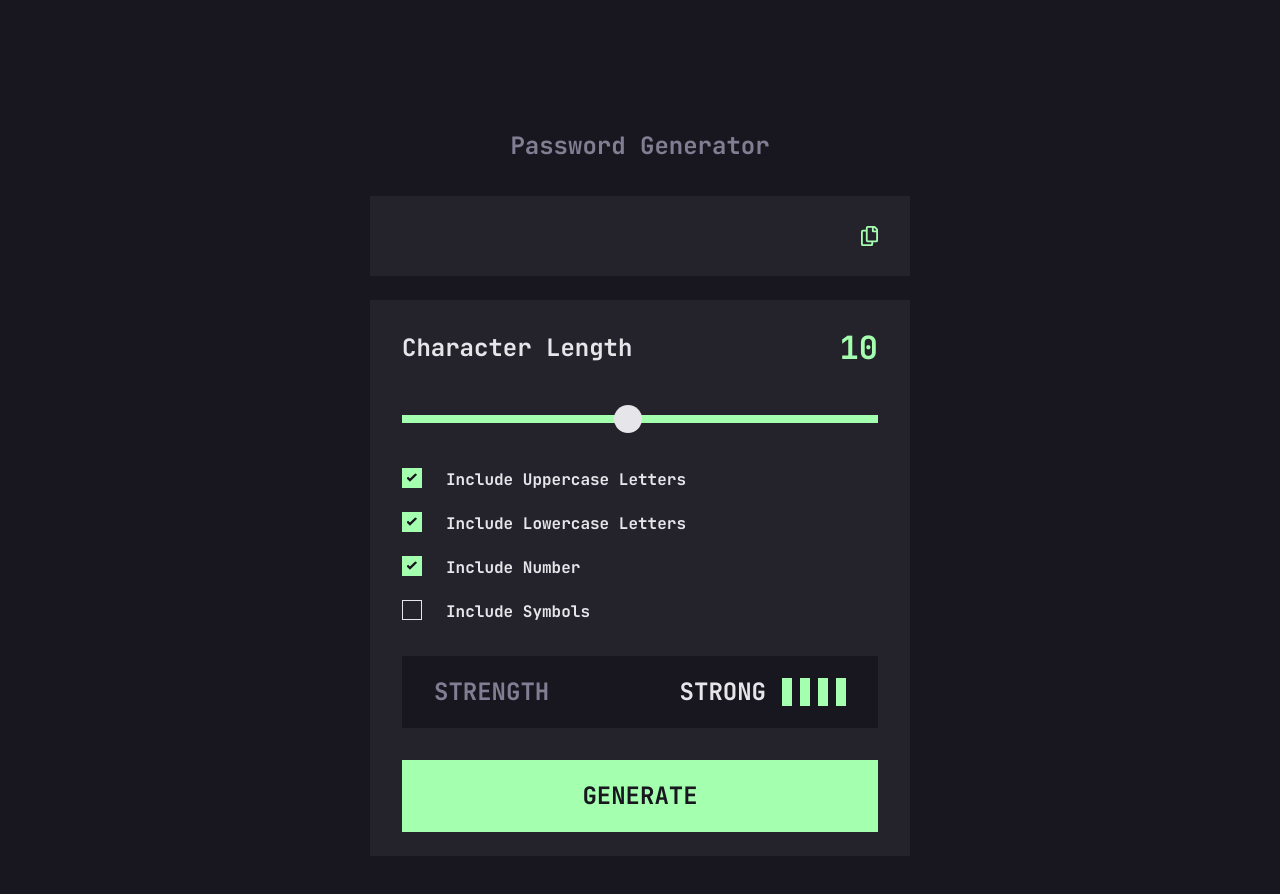
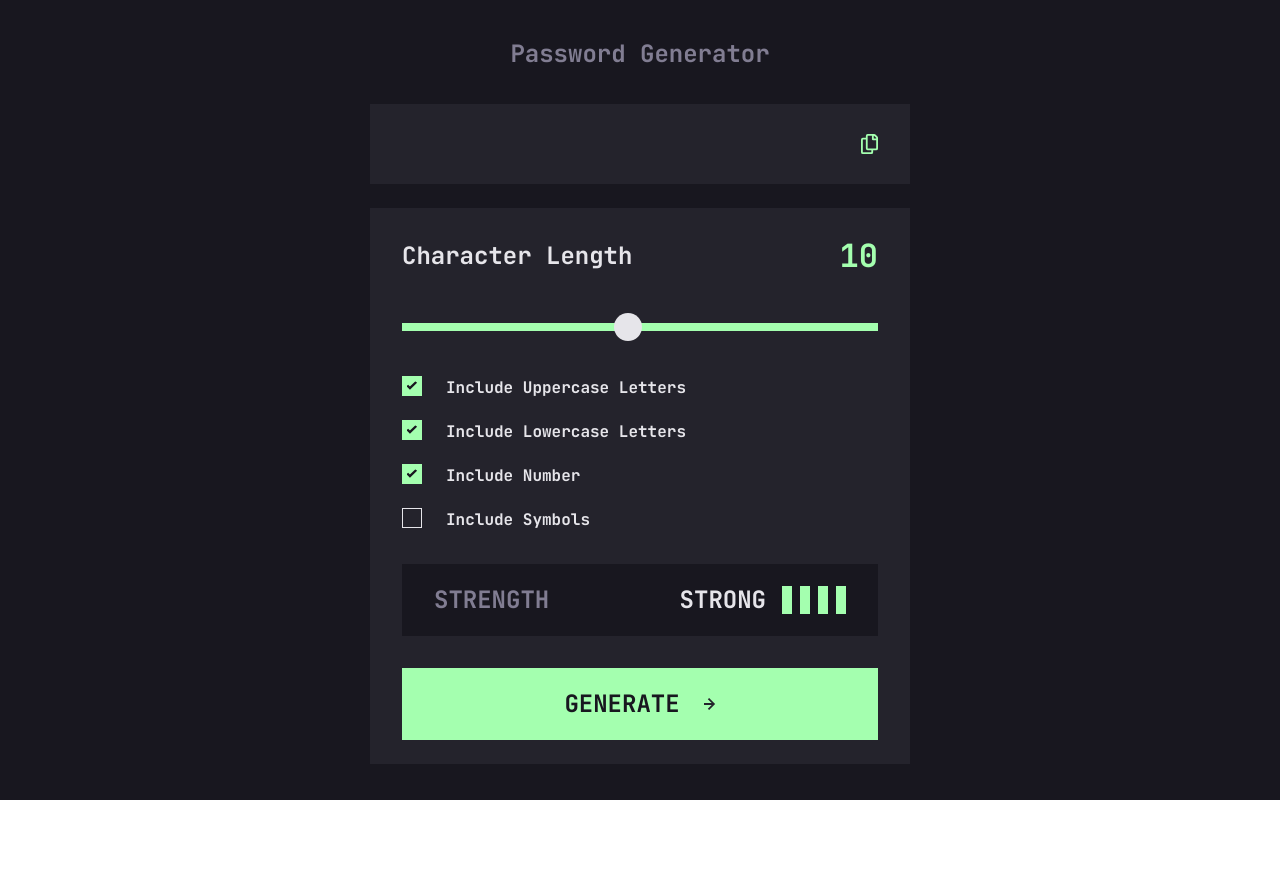
Before and after one commit to lukacsja/password-generator-app, a Next.js app: page / in a window 1280 px wide. Shown: the top 894 px of the page. After the commit the page ends 800 px from the top, so only its background shows below. Built offline with nearby package versions, Linux system fonts and the light colour scheme.

Commit message:
password str determination & input range styles

```diff
--- a/app/globals.css
+++ b/app/globals.css
@@ -14,7 +14,12 @@
   --color-yellow-theme: #f8cd65;
 }
 
-/*Range Reset*/
+body {
+  height: 100vh;
+  margin: 0;
+  display: flex;
+}
+
 .range-selector {
   -webkit-appearance: none;
   appearance: none;
@@ -27,7 +32,7 @@
   outline: none;
 }
 
-/*** Chrome, Safari, Opera and Edge Chromium styles ***/
+/* Chrome, Safari, Opera and Edge Chromium */
 .range-selector::-webkit-slider-runnable-track {
   background-color: var(--color-green-theme);
   height: 8px;
@@ -43,7 +48,7 @@
   border-radius: 50%;
 }
 
-/*** Firefox styles ***/
+/* Firefox */
 .range-selector::-moz-range-track {
   background-color: var(--color-green-theme);
   height: 8px;
@@ -52,14 +57,7 @@
 .range-selector::-moz-range-thumb {
   border: none;
   border-radius: 0;
-  background-color: #5cd5eb;
-  height: 2rem;
-  width: 1rem;
-}
-
-.range-selector:focus::-moz-range-thumb {
   background-color: var(--color-gray-light);
   height: 28px;
   width: 28px;
-  border-radius: 50%;
 }
--- a/app/layout.tsx
+++ b/app/layout.tsx
@@ -5,7 +5,7 @@ import './globals.css';
 const jetbrains = JetBrains_Mono({ subsets: ['latin'] });
 
 export const metadata: Metadata = {
-  title: 'password-generator-app',
+  title: 'password generator app',
   description: '',
 };
 
--- a/components/password-generator.tsx
+++ b/components/password-generator.tsx
@@ -1,9 +1,9 @@
 'use client';
 
+import React, { useEffect, useState } from 'react';
+import Image from 'next/image';
 import { includeOptions } from '@/lib/data';
 import { CharacterType, PasswordStrength } from '@/lib/types';
-import Image from 'next/image';
-import React, { useEffect, useState } from 'react';
 
 const PasswordGenerator = () => {
   const [passwordLength, setPasswordLength] = useState<number>(10);
@@ -22,12 +22,20 @@ const PasswordGenerator = () => {
     options: CharacterType[],
     passwordLength: number
   ) => {
+    const STRONG_THRESHOLD = 8;
+    const MEDIUM_THRESHOLD = 6;
+    const WEAK_THRESHOLD = 5;
+
     const weights = {
-      pwLength: passwordLength >= 8 ? 2 : 0,
-      1: options.length >= 1 ? 1 : 0,
-      2: options.length >= 2 ? 1 : 0,
-      3: options.length >= 3 ? 1 : 0,
-      4: options.length >= 4 ? 1 : 0,
+      0: passwordLength >= 12 ? 4 : 0,
+      1: passwordLength >= 10 ? 3 : 0,
+      2: passwordLength >= 8 ? 2 : 0,
+      3: passwordLength >= 6 ? 1 : 0,
+      4: passwordLength <= 4 ? -3 : 0,
+      5: options.length >= 1 ? 1 : 0,
+      6: options.length >= 2 ? 2 : 0,
+      7: options.length >= 3 ? 3 : 0,
+      8: options.length >= 4 ? 4 : 0,
     };
 
     const totalWeight = Object.values(weights).reduce(
@@ -35,11 +43,11 @@ const PasswordGenerator = () => {
       0
     );
 
-    if (totalWeight >= 5) {
+    if (totalWeight >= STRONG_THRESHOLD) {
       return PasswordStrength.Strong;
-    } else if (totalWeight === 4) {
+    } else if (totalWeight >= MEDIUM_THRESHOLD) {
       return PasswordStrength.Medium;
-    } else if (totalWeight === 3) {
+    } else if (totalWeight >= WEAK_THRESHOLD) {
       return PasswordStrength.Weak;
     } else {
       return PasswordStrength.TooWeak;
@@ -205,7 +213,7 @@ const PasswordGenerator = () => {
               >
                 <div className='relative h-5 w-5'>
                   <input
-                    className='h-5 w-5 appearance-none border border-gray-light checked:border-none checked:bg-green-theme'
+                    className='h-5 w-5 cursor-pointer appearance-none border border-gray-light checked:border-none checked:bg-green-theme'
                     type='checkbox'
                     name={option.type}
                     checked={charTypesToUse.some(
@@ -242,14 +250,20 @@ const PasswordGenerator = () => {
             </div>
           </div>
           <button
-            className='flex h-14 items-center justify-center bg-green-theme text-[16px] uppercase text-gray-darkest transition-all duration-300 hover:border hover:border-green-theme hover:bg-gray-darkest hover:text-green-theme disabled:cursor-not-allowed disabled:bg-gray-dark md:h-[72px] md:text-[24px]'
+            className='flex h-14 items-center justify-center gap-4 bg-green-theme text-[16px] uppercase text-gray-darkest transition-all duration-300 hover:border hover:border-green-theme hover:bg-gray-darkest hover:text-green-theme disabled:cursor-not-allowed disabled:bg-gray-dark md:h-[72px] md:gap-6 md:text-[24px]'
             disabled={
               passwordStrength === PasswordStrength.TooWeak ||
               charTypesToUse.length === 0
             }
             onClick={() => generatePassword()}
           >
-            generate
+            <span>generate</span>
+            <Image
+              src='/icons/icon-arrow-right.svg'
+              alt='generate password'
+              width={12}
+              height={12}
+            />
           </button>
         </div>
       </div>
```
